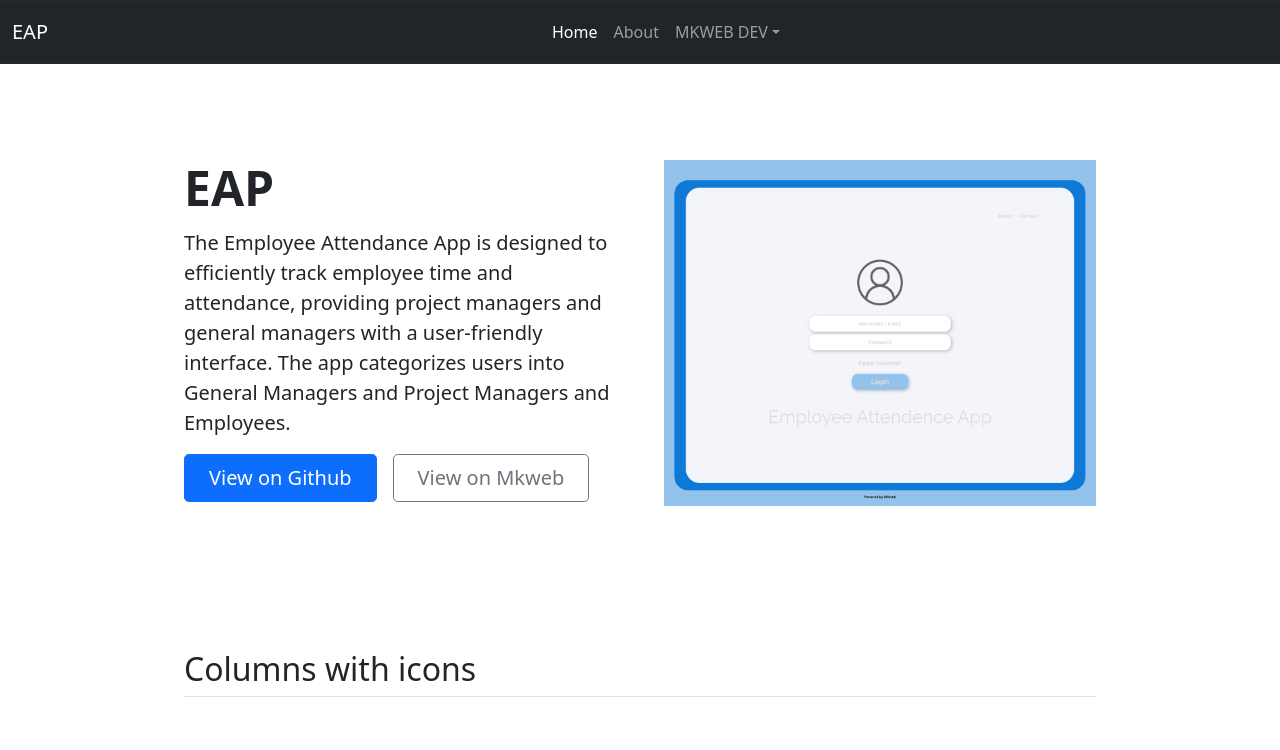
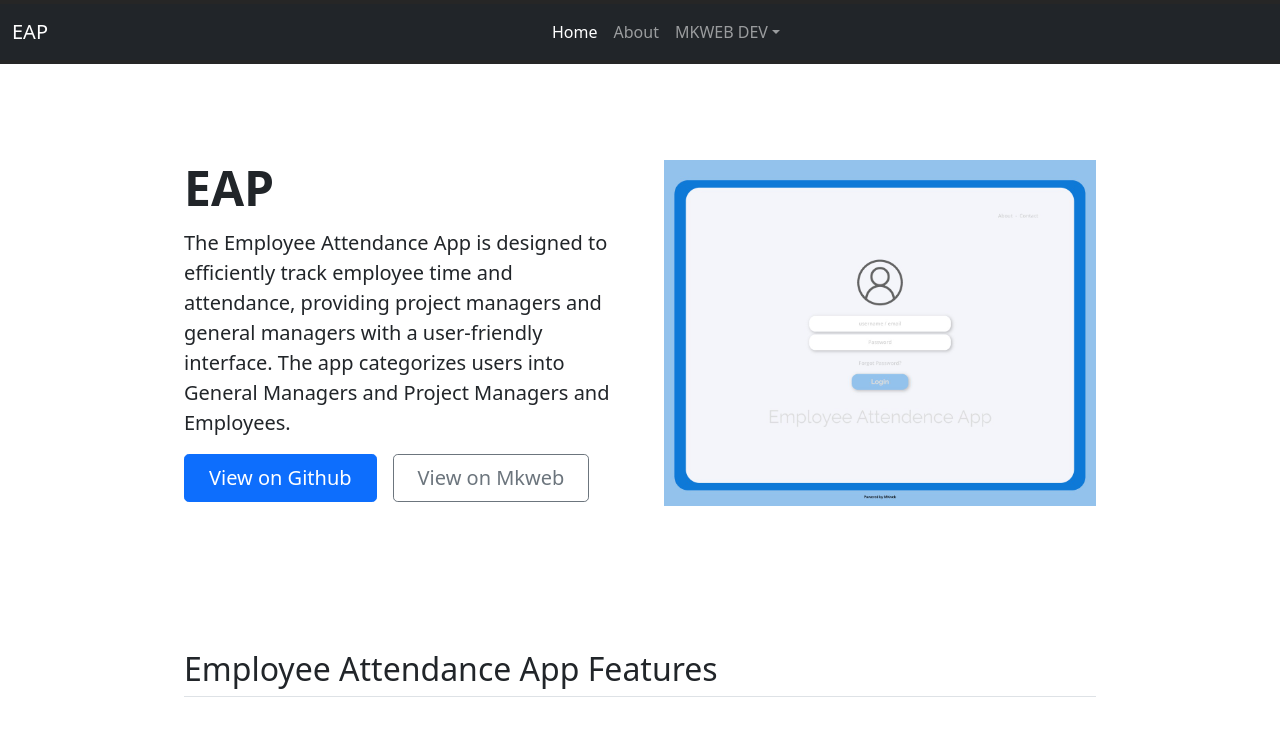
Before and after one commit to handskadi/handskadi.github.io, a plain HTML site: page index.html in a window 1280 px wide. Shown: the top 750 px of the page. Drawn offline with Linux system fonts and the light colour scheme.

Commit message:
New Features + images - 3

```diff
--- a/index.html
+++ b/index.html
@@ -86,7 +86,7 @@
 
   <div class="b-example-divider"></div>
   <div class="container px-4 py-5" id="featured-3">
-    <h2 class="pb-2 border-bottom">Columns with icons</h2>
+    <h2 class="pb-2 border-bottom">Employee Attendance App Features</h2>
     <div class="row g-4 py-5 row-cols-1 row-cols-lg-3">
       <div class="feature col">
         <div class="feature-icon bg-primary bg-gradient">
```
